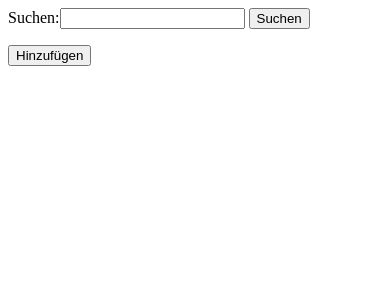
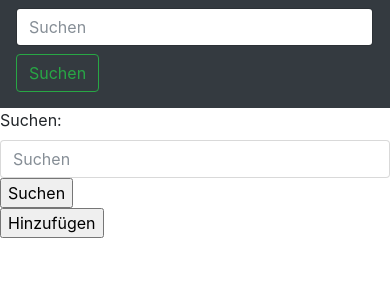
Before and after one commit to robtor-de/vSOUND, a Django app: page /control/search/ in a window 390 px wide. Shown: the top 300 px of the page. Run offline with Django 3.2, Linux system fonts and the light colour scheme; a user stored in the database is signed in; some libraries are stand-ins or nearby versions.

Commit message:
made search function responsive

```diff
--- a/web/vSOUND/templates/trctl/search.html
+++ b/web/vSOUND/templates/trctl/search.html
@@ -1,3 +1,23 @@
+<!DOCTYPE html>
+
+<html>
+<head>
+  <meta name="viewport" content="width=device-width, initial-scale=1, shrink-to-fit=no">
+  <title>vSOUND|Suchen</title>
+  <link rel="stylesheet" type="text/css" href="/static/css/bootstrap.css">
+  <link rel="icon" type="/static/favicon.png">
+</head>
+
+<body>
+
+  <nav class="navbar navbar-dark bg-dark">
+  <form class="form-inline" action="/control/search" method="post">
+    {% csrf_token %}
+    {{ form.search_text }}
+    <button class="btn btn-outline-success my-2 my-sm-0" type="submit">Suchen</button>
+  </form>
+</nav>
+
 <form action="/control/search/" method="post">
   {% csrf_token %}
   {{ form }}
--- a/web/vSOUND/trctl/forms.py
+++ b/web/vSOUND/trctl/forms.py
@@ -1,4 +1,4 @@
 from django import forms
 
 class searchForm(forms.Form):
-    search_text = forms.CharField(label='Suchen', max_length=30)
+    search_text = forms.CharField(label='Suchen', max_length=30, widget=forms.TextInput(attrs={'class': 'form-control mr-sm-2', 'type': 'text', 'placeholder': 'Suchen'}))
```
Also changed, not shown: web/vSOUND/db.sqlite3.
